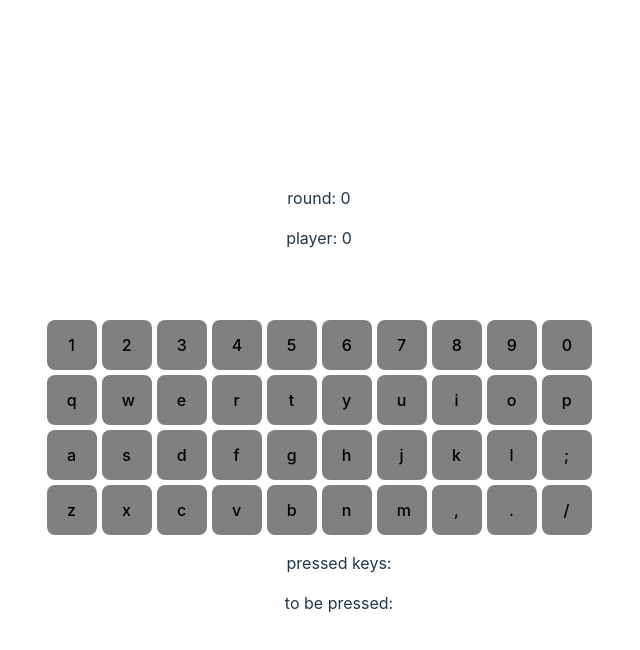
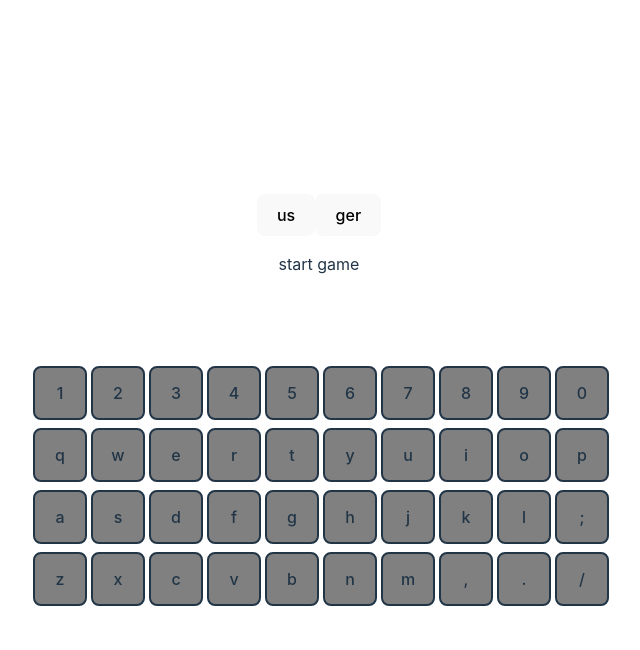
Before and after one commit to joeytomoyama/keyboardTwister, a React (Vite) app: page / in a window 1280 px wide. Both pictures are taken after a click on the button "1 player". Shown: the top 650 px of the page, without its empty margins (321-961 px from the left). Built offline with nearby package versions, Linux system fonts and the light colour scheme.

Commit message:
round logic is fixed. loss now assigned to correct player. added first keyboard layout buttons. keys now have border and background color according to their pressed or should be pressed states

```diff
--- a/src/App.jsx
+++ b/src/App.jsx
@@ -1,9 +1,13 @@
-import React, { useState, useEffect } from 'react'
+import React, { useState, useEffect, useRef } from 'react'
+
 import SelectScreen from './components/SelectScreen'
 import KeyGenerator from './components/KeyGenerator'
 import Keyboard from './components/Keyboard'
 import Player from './components/Player'
 import GameOverScreen from './components/GameOverScreen'
+import DisplayRound from './components/DisplayRound'
+import KeyboardLayout from './components/KeyboardLayout'
+
 import './App.css'
 
 export default function App() {
@@ -13,11 +17,13 @@ export default function App() {
   'a', 's', 'd', 'f', 'g', 'h', 'j', 'k', 'l', ';',
   'z', 'x', 'c', 'v', 'b', 'n', 'm', ',', '.', '/'])
 
+  const notInitialRender = useRef(false)
+
   const [players, setPlayers] = useState(0)
   const [round, setRound] = useState(-1)
   const [pressedKeys, setPressedKeys] = useState([])
   const [generatedKey, setGeneratedKey] = useState(null)
-  const [keysToPress, setKeysToPress] = useState([])
+  const [keysToPress, setKeysToPress] = useState([[], [], [], []])
   const [keysLeft, setKeysLeft] = useState(keys)
   const [gameState, setGameState] = useState('before')
   const [loser, setLoser] = useState(null)
@@ -28,31 +34,39 @@ export default function App() {
     setGameState('during')
   }
 
+  function nextRound() {
+    if (round >= 0 && !pressedKeys.includes(generatedKey)) return
+    setRound(round + 1)
+  }
+
   function currentPlayer() {
     return (round + 0) % players
   }
 
-  // let generatedKey
   function generateKey() {
-    // if (generatedKey) setRound(round => round + 1)
     const randomIndex = Math.floor(Math.random() * keysLeft.length)
     const generatedKey = keysLeft[randomIndex]
     setGeneratedKey(generatedKey)
     setKeysLeft(keysLeft => keysLeft.filter(k => k !== generatedKey))
 
     const keysToPressNext = keysToPress.slice()
-    console.log(keysToPressNext, round, players)
+    // console.log(keysToPressNext, round, players)
     keysToPressNext[currentPlayer()].push(generatedKey)
     setKeysToPress(keysToPressNext)
-    // setTimeout(() => console.log(keysToPress.join('\n')), 100)
   }
 
   useEffect(() => {
-    setRound(round + 1)
-  }, [generatedKey])
+    if (round >= 0) generateKey()
+    if (round > 2) setKeys([
+      '1', '2', '3', '4', '5', '6', '7', '8', '9', '0',
+      'q', 'w', 'e', 'r', 't', 'z', 'u', 'i', 'o', 'p',
+      'a', 's', 'd', 'f', 'g', 'h', 'j', 'k', 'l', ';',
+      'y', 'x', 'c', 'v', 'b', 'n', 'm', ',', '.', '/'])
+  }, [round])
 
   function checkKeys() {
     if (gameState !== 'during') return
+    // if (keysLeft.includes(pressedKeys[Math.max(0, pressedKeys.length - 1)])) return //logic works on down stroke, but not up stroke.
     keysToPress.forEach((subArray, i) => {
       if (!subArray.every(key => pressedKeys.includes(key))) {
         setLoser(i)
@@ -60,15 +74,15 @@ export default function App() {
         return
       }
     })
-    if (pressedKeys.length !== round) {
-      setLoser(currentPlayer())
-      setGameState('after')
-    }
+    // if (pressedKeys.length !== round) {
+    //   setLoser(currentPlayer())
+    //   setGameState('after')
+    // }
   }
 
   function restartGame() {
     setPlayers(0)
-    setRound(0)
+    setRound(-1)
     setGeneratedKey(null)
     setKeysToPress([])
     setKeysLeft(keys)
@@ -77,6 +91,12 @@ export default function App() {
   }
 
   useEffect(() => {
+    console.log('key pressed')
+    checkKeys()
+  }, [pressedKeys])
+
+  useEffect(() => {
+    console.log(keysToPress)
     const handleKeyDown = e => {
       setPressedKeys(pressedKeys => (!pressedKeys.includes(e.key)) ? [...pressedKeys, e.key] : pressedKeys)
     }
@@ -93,19 +113,16 @@ export default function App() {
     }
   }, [])
 
-  useEffect(() => {
-    console.log(pressedKeys, round)
-    checkKeys()
-  }, [pressedKeys])
-
   return (
     <div className="App">
+      <KeyboardLayout setKeys={setKeys} />
       {gameState === 'before' && <SelectScreen startGame={startGame} />}
-      {gameState === 'during' && <p>round: {round}</p>}
-      {gameState === 'during' && <p>player: {currentPlayer()}</p>}
-      {gameState === 'during' && <KeyGenerator generatedKey={generatedKey} generateKey={generateKey} />}
-      {gameState === 'during' && <Keyboard keys={keys} pressedKeys={pressedKeys} checkKeys={checkKeys} />}
-      {gameState === 'during' && <Player amount={keys} pressedKeys={pressedKeys} keysToPress={keysToPress} />}
+      {/* {gameState === 'during' && <p>round: {round}</p>} */}
+      {gameState === 'during' && <DisplayRound round={round} player={currentPlayer()} />}
+      {/* {gameState === 'during' && <p>player: {currentPlayer()}</p>} */}
+      {gameState === 'during' && <KeyGenerator generatedKey={generatedKey} nextRound={nextRound} />}
+      {gameState === 'during' && <Keyboard keys={keys} keysToPress={keysToPress} pressedKeys={pressedKeys} />}
+      {/* {gameState === 'during' && <Player amount={keys} pressedKeys={pressedKeys} keysToPress={keysToPress} />} */}
       {gameState === 'after' && <GameOverScreen loser={loser} restartGame={restartGame} />}
     </div>
   )
--- /dev/null
+++ b/src/components/DisplayRound.jsx
@@ -0,0 +1,13 @@
+import React from 'react'
+
+export default function DisplayRound({round, player}) {
+    let displayedMessage
+    displayedMessage = (round < 0) ? 'start game' : `round: ${round + 1}`
+
+    return (
+        <div>
+            <p>{displayedMessage}</p>
+            {round >= 0 && <p>Player {player + 1}</p>}
+        </div>
+    )
+}
--- a/src/components/KeyGenerator.jsx
+++ b/src/components/KeyGenerator.jsx
@@ -1,10 +1,10 @@
 import { useState } from 'react'
 
-export default function KeyGenerator({generatedKey, generateKey}) {
+export default function KeyGenerator({generatedKey, nextRound}) {
 
     return (
         <div className="centerer">
-            <div className="keyGenerator centerer" onClick={generateKey}>
+            <div className="keyGenerator centerer" onClick={() => {nextRound()}}>
                 {generatedKey}
             </div>
         </div>
--- a/src/components/Keyboard.jsx
+++ b/src/components/Keyboard.jsx
@@ -1,11 +1,28 @@
 import { useState, useEffect } from 'react'
 import Key from './Key'
 
-export default function Keyboard({keys, pressedKeys, checkKeys}) {
+export default function Keyboard({keys, pressedKeys, keysToPress}) {
+    const playerColors = ['blue', 'red', 'orange', 'green']
+
     function makeKeys() {
-        return keys.map(key => <button className={pressedKeys.includes(key) ? 'key-pressed' : 'key'} key={key}>
-            {key}
-        </button>)
+        return keys.map(key => {
+            let keyColor = null
+            keysToPress.forEach((userKeys, index) => {
+                if (keysToPress[index].includes(key)) keyColor = playerColors[index]
+            })
+            const isPressed = pressedKeys.includes(key) ? keyColor : null
+            // let isPressed = 'black'
+            // if (keyColor) {
+            //     isPressed = pressedKeys.includes(key) ? keyColor : null
+            // }
+            // const isPressed = pressedKeys.includes(key) ? 'key-pressed' : 'key' // inline: `${pressedKeys.includes(key) ? 'key-pressed' : 'key'}`
+            return <div className={'key centerer'} key={key} style={{
+                borderColor: keyColor,
+                backgroundColor: isPressed
+            }}>
+                {key}
+            </div>
+        })
     }
 
     return (
--- /dev/null
+++ b/src/components/KeyboardLayout.jsx
@@ -0,0 +1,23 @@
+import React, { useState, useEffect } from 'react'
+
+export default function KeyboardLayout({setKeys}) {
+    let currentLayout
+    const us = [
+        '1', '2', '3', '4', '5', '6', '7', '8', '9', '0',
+        'q', 'w', 'e', 'r', 't', 'y', 'u', 'i', 'o', 'p',
+        'a', 's', 'd', 'f', 'g', 'h', 'j', 'k', 'l', ';',
+        'z', 'x', 'c', 'v', 'b', 'n', 'm', ',', '.', '/']
+
+    const ger = [
+        '1', '2', '3', '4', '5', '6', '7', '8', '9', '0',
+        'q', 'w', 'e', 'r', 't', 'z', 'u', 'i', 'o', 'p',
+        'a', 's', 'd', 'f', 'g', 'h', 'j', 'k', 'l', ';',
+        'y', 'x', 'c', 'v', 'b', 'n', 'm', ',', '.', '/']
+
+  return (
+    <div className='keyboardLayout'>
+      <button onClick={() => {setKeys(us)}}>us</button>
+      <button onClick={() => {setKeys(ger)}}>ger</button>
+    </div>
+  )
+}
--- a/src/index.css
+++ b/src/index.css
@@ -82,7 +82,7 @@ button:focus-visible {
   width: 100vw;
   height: 100vh;
   background-color: black;
-  opacity: 70%;
+  /* opacity: 70%; */
 }
 
 .keyGenerator {
@@ -90,18 +90,28 @@ button:focus-visible {
   height: 50px;
   border: 2px solid white;
   border-radius: 10px;
+  margin: 10px;
 }
 
 .keyboard {
   display: grid;
   grid-template-columns: repeat(10, 50px);
-  gap: 5px;
+  gap: 8px;
 }
 
 .key{
   width: 50px;
   height: 50px;
   background-color: gray;
+  border: 2px solid;
+  border-radius: 8px;
+  /* border: 1px solid transparent; */
+  /* padding: 0.6em 1.2em; */
+  font-size: 1em;
+  font-weight: 500;
+  font-family: inherit;
+  /* background-color: #1a1a1a; */
+  transition: border-color 0.25s;
 }
 
 .key-pressed {
```
